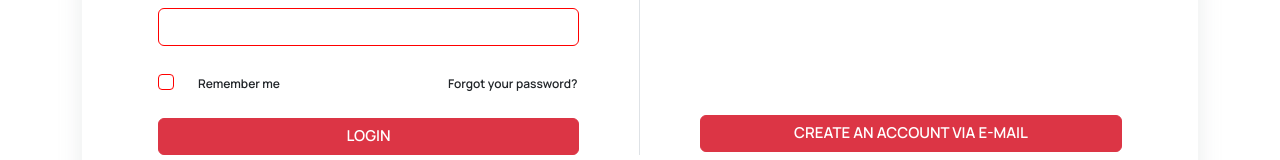
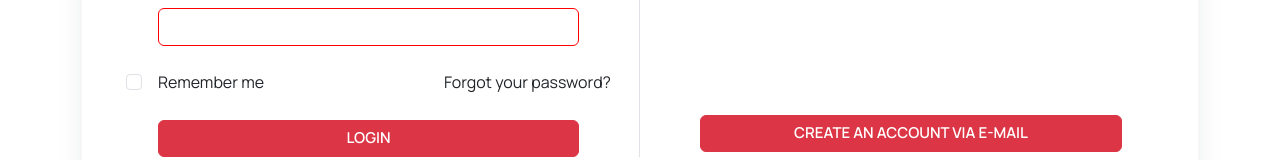
Before and after one commit to shorunmu/byc-ecommerce, a React (Vite) app: page /LogIn in a window 1280 px wide. Shown: the part 436-596 px from the top of the page. Built offline with nearby package versions, Linux system fonts and the light colour scheme; no server answers.

Commit message:
initial commit

```diff
--- a/src/pages/LogIn.jsx
+++ b/src/pages/LogIn.jsx
@@ -196,17 +196,24 @@ const LogIn = () => {
                   autoComplete="new-password"
                 />
               </div>
-              <div className="form-check mb-4 mx-5 the-email-input">
+              <div className="d-flex flex-column flex-sm-row justify-content-between align-items-start mb-4 mx-3">
+              <div className="form-check">
                 <input type="checkbox" className="form-check-input" id="rememberMe" />
-                <label className="form-check-label ms-3" htmlFor="rememberMe">Remember me</label>
-                <a
-                  href="#"
-                  className="text-decoration-none text-dark ms-5 remember-me"
-                  onClick={e => { e.preventDefault(); setShowForgotModal(true); }}
-                >
-                  Forgot your password?
-                </a>
+                <label className="form-check-label ms-2" htmlFor="rememberMe">Remember me</label>
               </div>
+
+              <a
+                href="#"
+                className="text-decoration-none text-dark mt-2 mt-sm-0"
+                onClick={e => {
+                  e.preventDefault();
+                  setShowForgotModal(true);
+                }}
+              >
+                Forgot your password?
+              </a>
+            </div>
+
               <div className="mx-5">
                 <button type="submit" className="btn btn-danger w-100 login-btn">LOGIN</button>
               </div>
```
